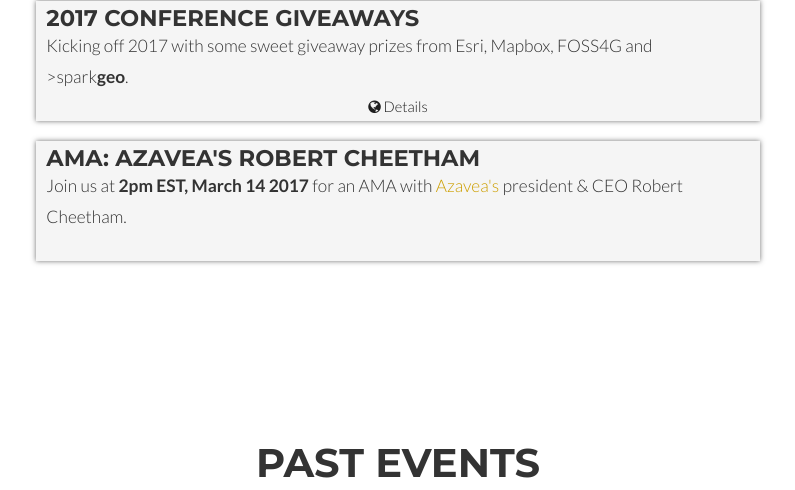
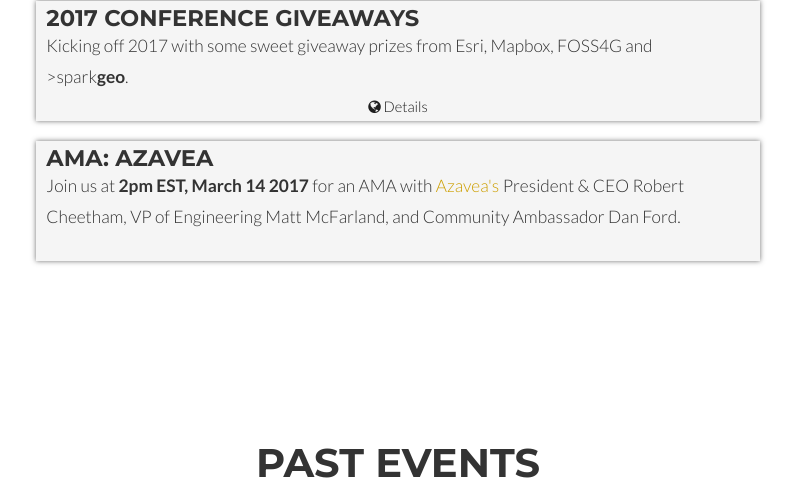
Before and after one commit to TheSpatialCommunity/TheSpatialCommunity.github.io, a website: page index.html in a window 1280 px wide. Shown: the part 2144-2634 px from the top of the page, without its empty margins (242-1037 px from the left). Drawn offline with nearby package versions, Linux system fonts and the light colour scheme; a web font is replaced by a local one.

Commit message:
add AMA participants

```diff
--- a/index.html
+++ b/index.html
@@ -216,12 +216,15 @@
 
                         <li>
                             <div class="info">
-                                <h2 class="title">AMA: Azavea's Robert Cheetham</h2>
+                                <h2 class="title">AMA: Azavea</h2>
                                 <p class="desc">
                                 Join us at <strong>2pm EST, March 14
                                     2017</strong> for an AMA with <a
                                    href="https://www.azavea.com/">Azavea's</a>
-                                president &amp; CEO Robert Cheetham. </p>
+                                President &amp; CEO Robert Cheetham, VP of
+                                Engineering Matt McFarland, and Community
+                                Ambassador Dan Ford.
+                                </p>
                             </div>
                         </li>
                     </ul>
```
